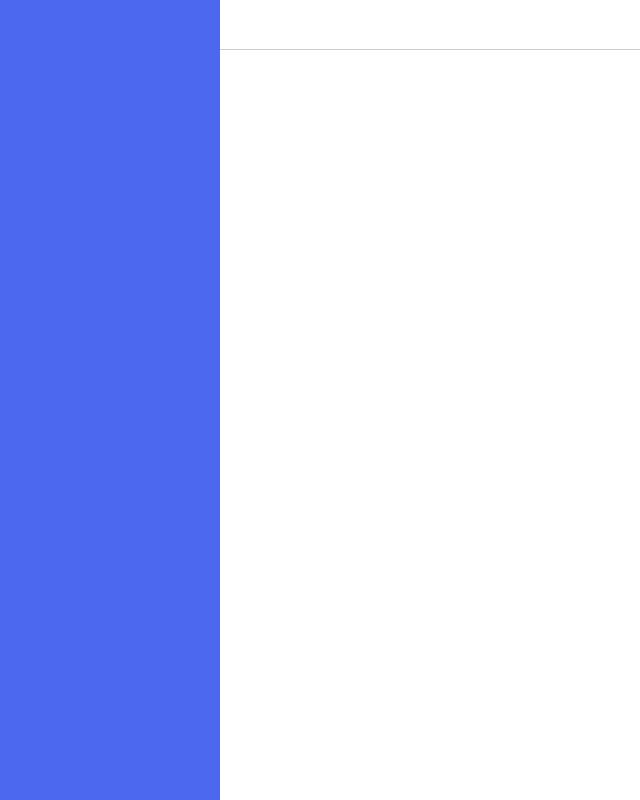
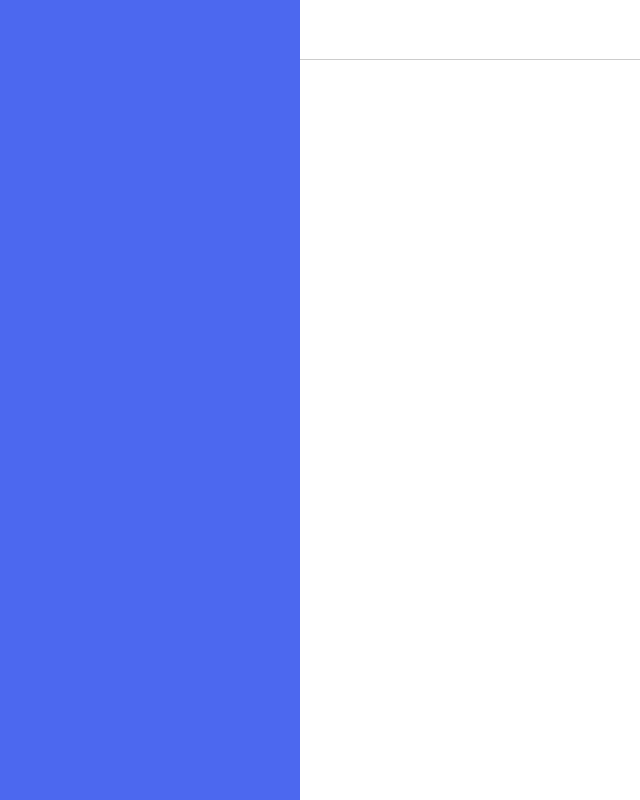
Before and after one commit to JerryM0623/SGG_Vue3, a Vue app: page /#/ in a window 1280 px wide. Shown: the whole page, without its empty margins (0-640 px from the left). Built offline with nearby package versions, Linux system fonts and the light colour scheme.

Commit message:
fix: 修正layout样式

```diff
--- a/src/styles/variable.scss
+++ b/src/styles/variable.scss
@@ -20,9 +20,15 @@ $hint-text-color: #bdbdbd;
 // 基准内间距
 $base-padding: 20px;
 // 缩小内间距
-$shallow-padding: 15px;
+$shallow-padding: 10px;
+// 基准外间距
+$base-margin: 20px;
+// 缩小外间距
+$shallow-margin: 10px;
 
 // 模板左侧菜单宽度
-$layout-menu-width: 220px;
+$layout-menu-width: 300px;
 // 模板headerbar高度
-$layout-headerbar-height: 50px;
+$layout-headerbar-height: 60px;
+// logo区域的整体高度
+$layout-logo-height: 50px;
```
